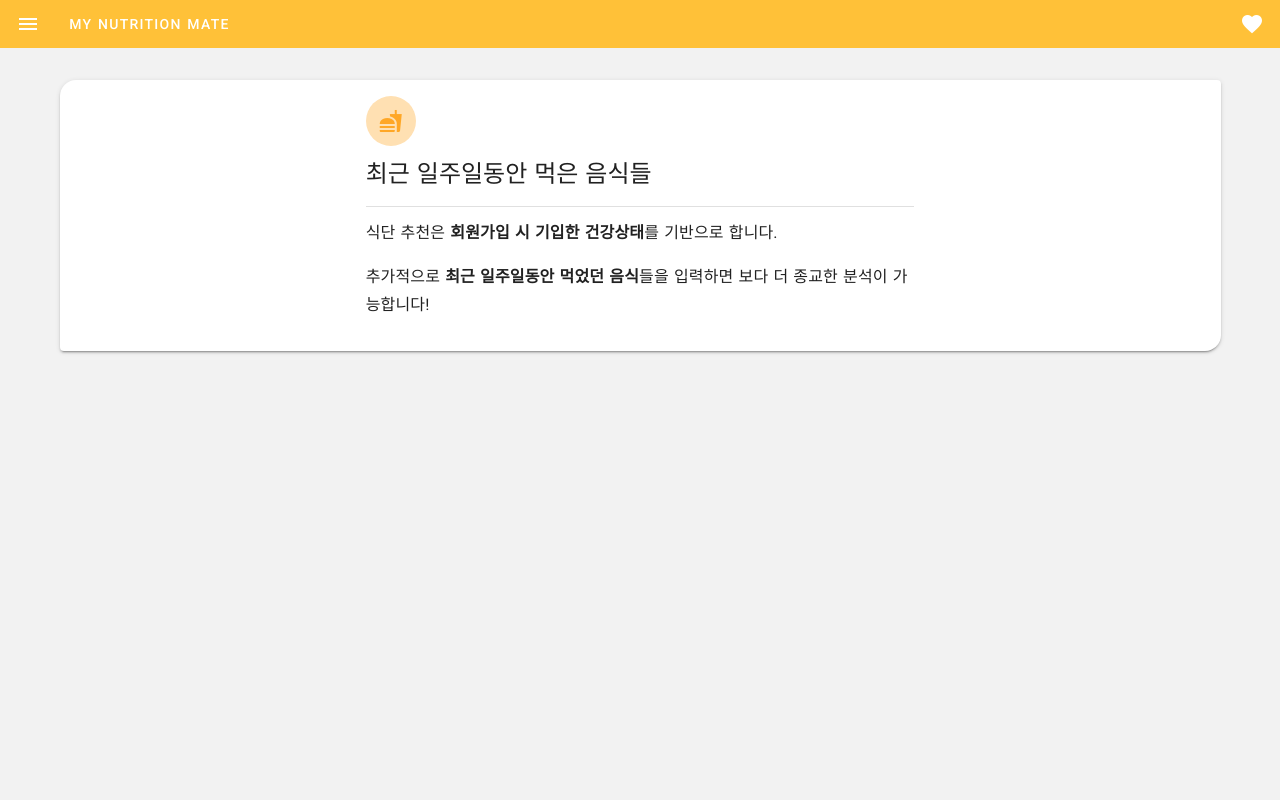
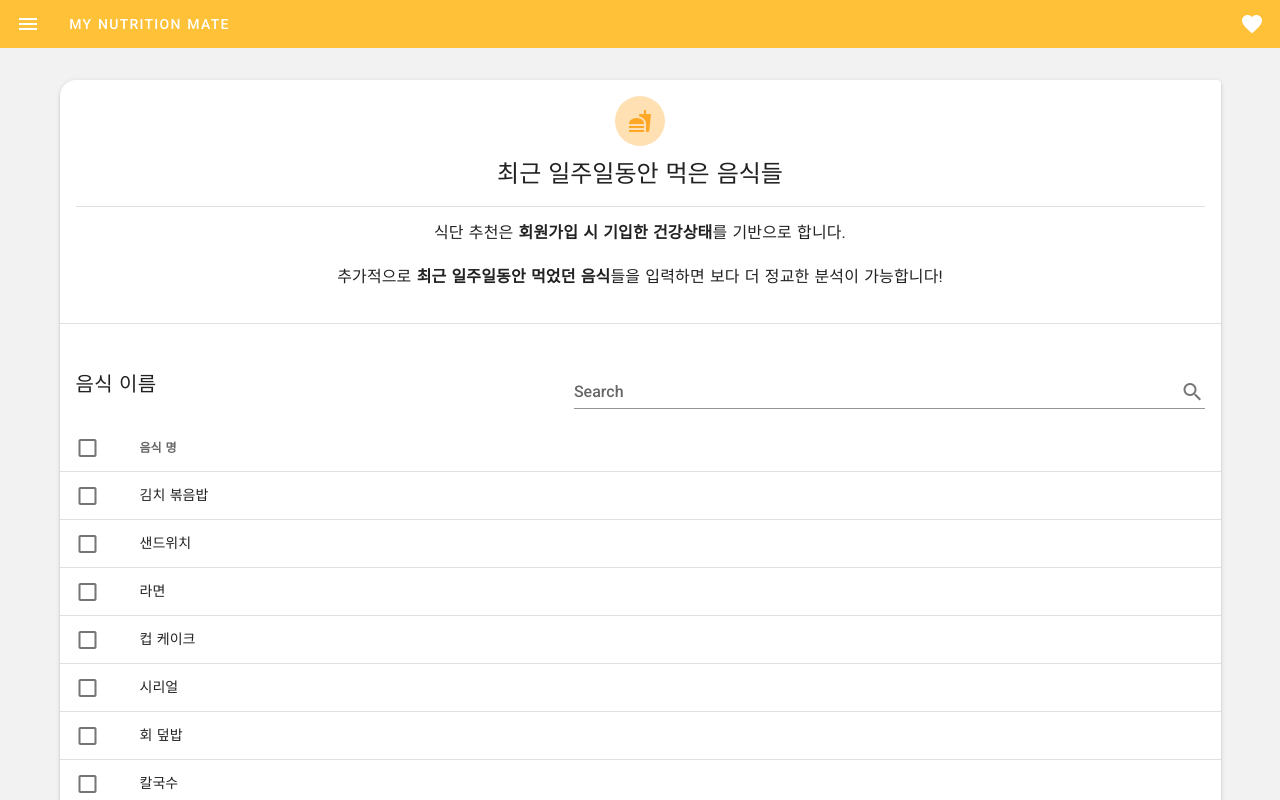
Before and after one commit to peterhyun1234/My_nutrition_mate, a Nuxt app in the folder front_end/: page /recomendation/weeks/1 in a window 1280 px wide. Shown: the top 800 px of the page. Built offline with nearby package versions, Linux system fonts and the light colour scheme.

Commit message:
add search layout

```diff
--- a/front_end/pages/recomendation/weeks/1.vue
+++ b/front_end/pages/recomendation/weeks/1.vue
@@ -4,7 +4,8 @@
   <v-app id="inspire">
     <v-container>
       <v-row>
-        <v-col>
+        <v-col
+        style="text-align: center;">
             <v-card
                 class="mt-5 mb-5 pa-3"
                 shaped>
@@ -13,7 +14,7 @@
                     align-center
                     justify-center
                     >
-                    <v-flex xs12 sm6 md6>
+                    <v-flex xs12 sm12 md12>
                         <v-card-text>
                         <v-avatar
                             color="#FFE0B2"
@@ -30,11 +31,43 @@
                         <p class="subtitle-1 text--primary mt-3 ">
                             식단 추천은 <strong>회원가입 시 기입한 건강상태</strong>를 기반으로 합니다.</p>
                         <p class="subtitle-1 text--primary mt-3 ">
-                            추가적으로 <strong>최근 일주일동안 먹었던 음식</strong>들을 입력하면 보다 더 종교한 분석이 가능합니다!</p>
+                            추가적으로 <strong>최근 일주일동안 먹었던 음식</strong>들을 입력하면 보다 더 정교한 분석이 가능합니다!</p>
                         </v-card-text>
+                        <v-divider></v-divider>
+                    </v-flex>
+                    <v-flex xs12 sm12 md12 class="mt-5 mb-5">
+                        <v-card-title>
+                        음식 이름
+                            <v-spacer></v-spacer>
+                            <v-text-field
+                                v-model="search"
+                                append-icon="mdi-magnify"
+                                label="Search"
+                                single-line
+                                hide-details
+                            ></v-text-field>
+                        </v-card-title>
+                        <v-data-table
+                            v-model="selected"
+                            :headers="headers"
+                            :items="desserts"
+                            show-select
+                            :single-select="singleSelect"
+                            item-key="name"
+                            :search="search"
+                        >
+                        </v-data-table>
                     </v-flex>
                 </v-layout>
             </v-card>
+            <v-btn
+                class="subtitle-1 font-weight-bold white--text"
+                color="green"
+                @click="showResult"
+                large >
+                <v-icon large>mdi-arrow-right-circle-outline</v-icon>
+                다음
+            </v-btn>
         </v-col>
       </v-row>
     </v-container>
@@ -44,14 +77,109 @@
 
 <script>
   export default {
-    data: () => ({
-      refreshDialog: false,
-    }),
-
+data () {
+      return {
+        search: '',
+        singleSelect: false,
+        selected: [],
+        headers: [
+          {
+            text: '음식 명',
+            align: 'start',
+            sortable: false,
+            value: 'name',
+          },
+        ],
+        desserts: [
+          {
+            name: '김치 볶음밥',
+            calories: 159,
+            fat: 6.0,
+            carbs: 24,
+            protein: 4.0,
+            iron: '1%',
+          },
+          {
+            name: '샌드위치',
+            calories: 237,
+            fat: 9.0,
+            carbs: 37,
+            protein: 4.3,
+            iron: '1%',
+          },
+          {
+            name: '라면',
+            calories: 262,
+            fat: 16.0,
+            carbs: 23,
+            protein: 6.0,
+            iron: '7%',
+          },
+          {
+            name: '컵 케이크',
+            calories: 305,
+            fat: 3.7,
+            carbs: 67,
+            protein: 4.3,
+            iron: '8%',
+          },
+          {
+            name: '시리얼',
+            calories: 356,
+            fat: 16.0,
+            carbs: 49,
+            protein: 3.9,
+            iron: '16%',
+          },
+          {
+            name: '회 덮밥',
+            calories: 375,
+            fat: 0.0,
+            carbs: 94,
+            protein: 0.0,
+            iron: '0%',
+          },
+          {
+            name: '칼국수',
+            calories: 392,
+            fat: 0.2,
+            carbs: 98,
+            protein: 0,
+            iron: '2%',
+          },
+          {
+            name: '밥버거',
+            calories: 408,
+            fat: 3.2,
+            carbs: 87,
+            protein: 6.5,
+            iron: '45%',
+          },
+          {
+            name: '도넛',
+            calories: 452,
+            fat: 25.0,
+            carbs: 51,
+            protein: 4.9,
+            iron: '22%',
+          },
+          {
+            name: '비빔밥',
+            calories: 518,
+            fat: 26.0,
+            carbs: 65,
+            protein: 7,
+            iron: '6%',
+          },
+        ],
+      }
+    },
 
 
     methods: {
-
+        showResult(){
+            this.$router.push('./2');
+        },
     },
   }
 </script>
--- a/front_end/pages/recomendation/weeks/index.vue
+++ b/front_end/pages/recomendation/weeks/index.vue
@@ -351,7 +351,7 @@
         //localStorage.setItem("result", JSON.stringify(this.result));
         // 참고: https://stackoverflow.com/questions/35664550/vue-js-redirection-to-another-page
         this.$router.push('./weeks/1');
-        console.log("carculateResult");
+        //console.log("carculateResult");
       },
     },
   }
```
